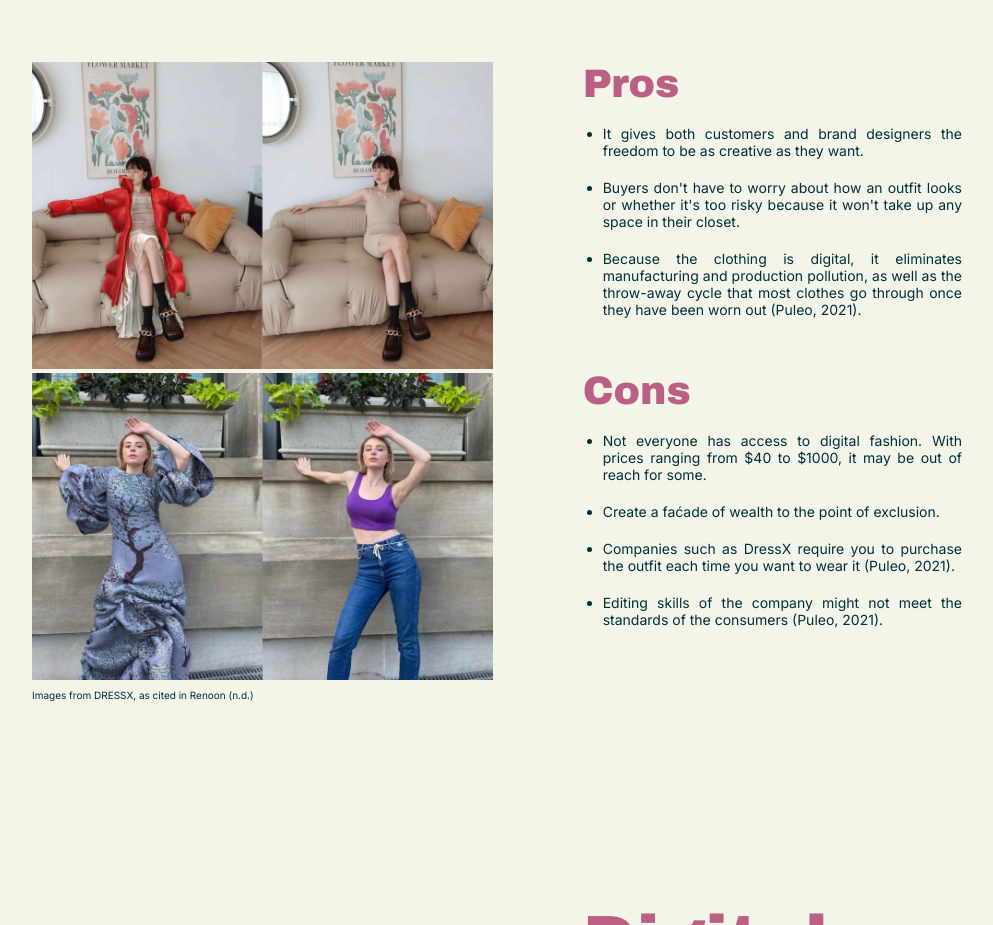
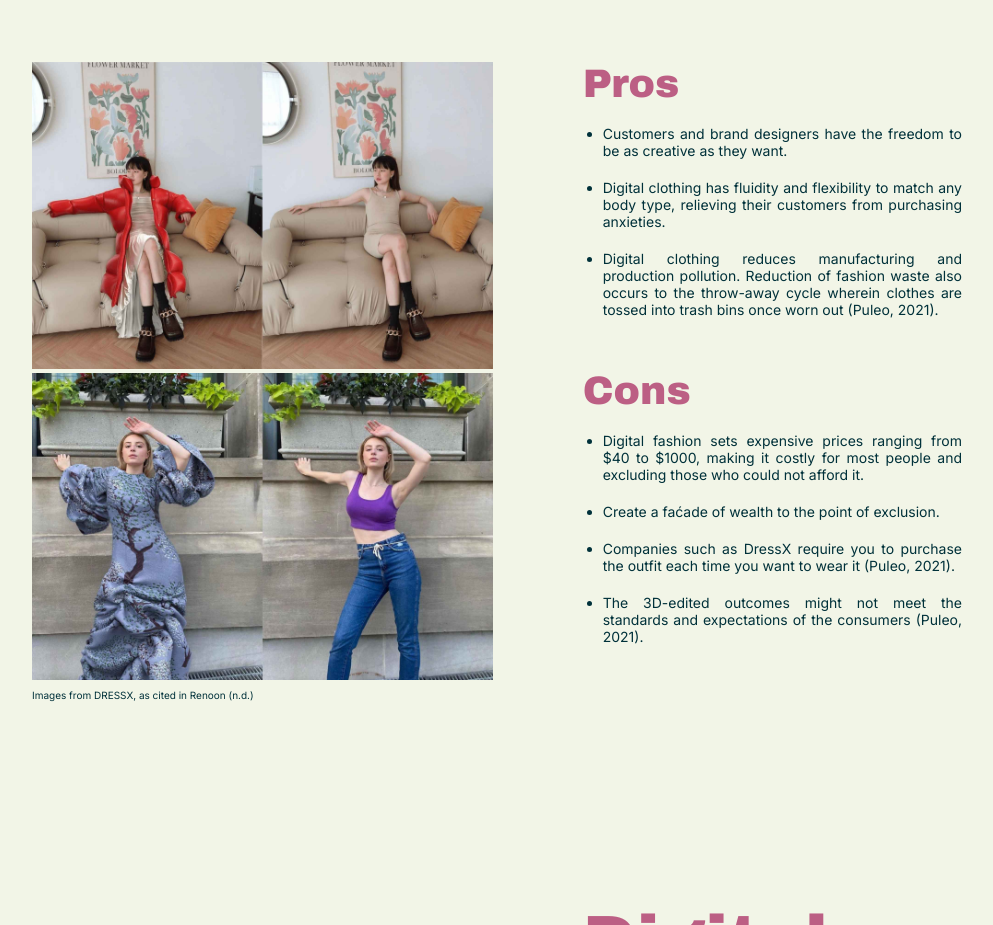
Before and after one commit to gyuden/mms142-groupd-2021, a plain HTML site: page index.html in a window 1280 px wide. Shown: the part 1445-2370 px from the top of the page, without its empty margins (243-1236 px from the left). Drawn offline with Linux system fonts and the light colour scheme; grey boxes are pictures that could not be loaded.

Commit message:
changes in pros and cons
copy-pasted the revisions made in pros and cons from the report since baka necessary na paraphrased

```diff
--- a/index.html
+++ b/index.html
@@ -59,17 +59,17 @@
         <div class="pros-and-cons">
           <h2 id="pros-and-cons"> Pros </h2>
             <ul>
-              <li> It gives both customers and brand designers the freedom to be as creative as they want. </li>
-              <li> Buyers don't have to worry about how an outfit looks or whether it's too risky because it won't take up any space in their closet. </li>
-              <li> Because the clothing is digital, it eliminates manufacturing and production pollution, as well as the throw-away cycle that most clothes go through once they have been worn out (Puleo, 2021). </li>
+              <li> Customers and brand designers have the freedom to be as creative as they want. </li>
+              <li> Digital clothing has fluidity and flexibility to match any body type, relieving their customers from purchasing anxieties. </li>
+              <li> Digital clothing reduces manufacturing and production pollution. Reduction of fashion waste also occurs to the throw-away cycle wherein clothes are tossed into trash bins once worn out (Puleo, 2021). </li>
             </ul>
             <br> <br>
           <h2> Cons </h2>
             <ul>
-              <li> Not everyone has access to digital fashion. With prices ranging from $40 to $1000, it may be out of reach for some. </li>
+              <li> Digital fashion sets expensive prices ranging from $40 to $1000, making it costly for most people and excluding those who could not afford it. </li>
               <li> Create a faćade of wealth to the point of exclusion. </li>
               <li> Companies such as DressX require you to purchase the outfit each time you want to wear it (Puleo, 2021). </li>
-              <li> Editing skills of the company might not meet the standards of the consumers (Puleo, 2021). </li>
+              <li> The 3D-edited outcomes might not meet the standards and expectations of the consumers (Puleo, 2021). </li>
             </ul>
         </div>
         <div class="dressx">
```
